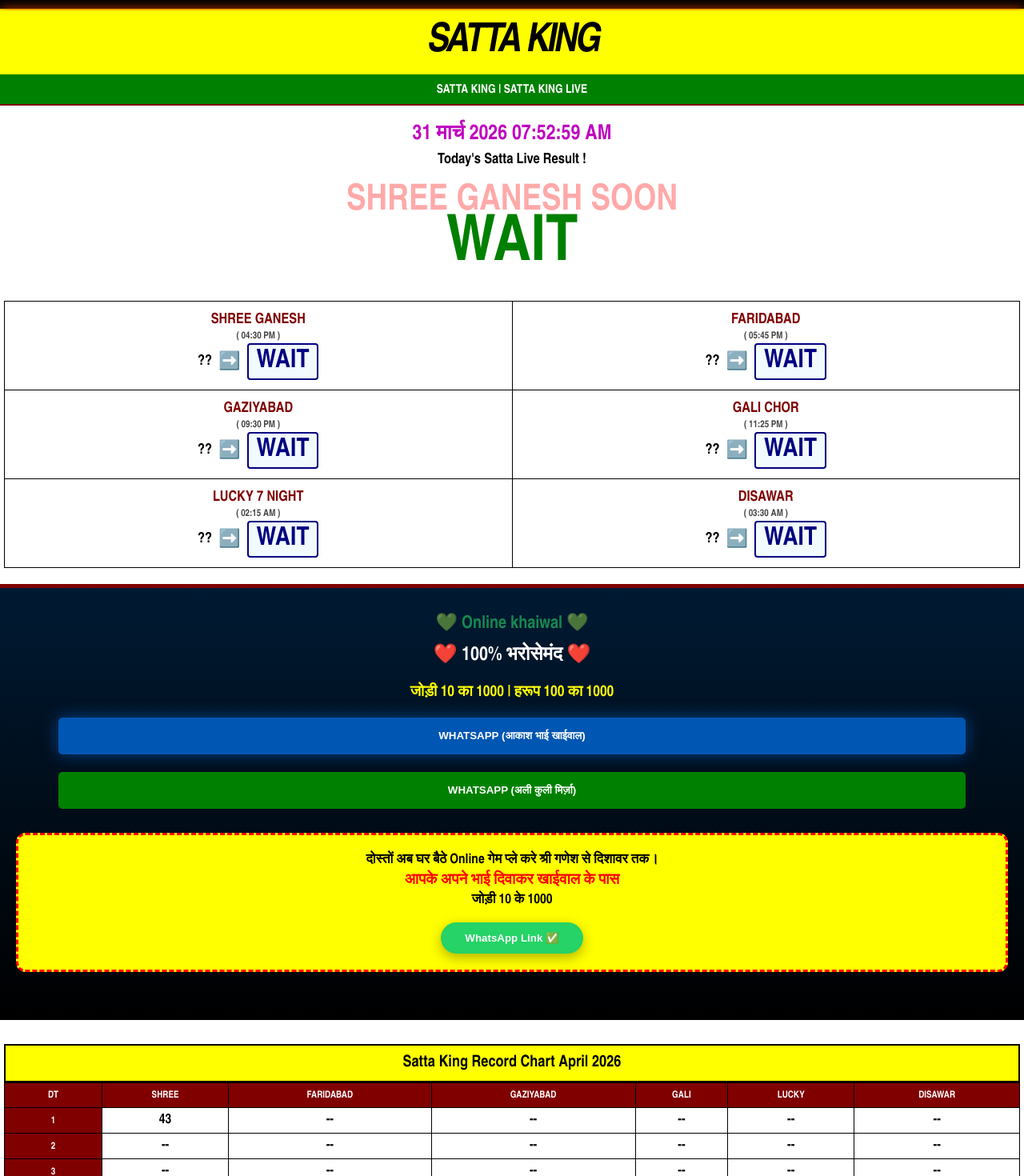
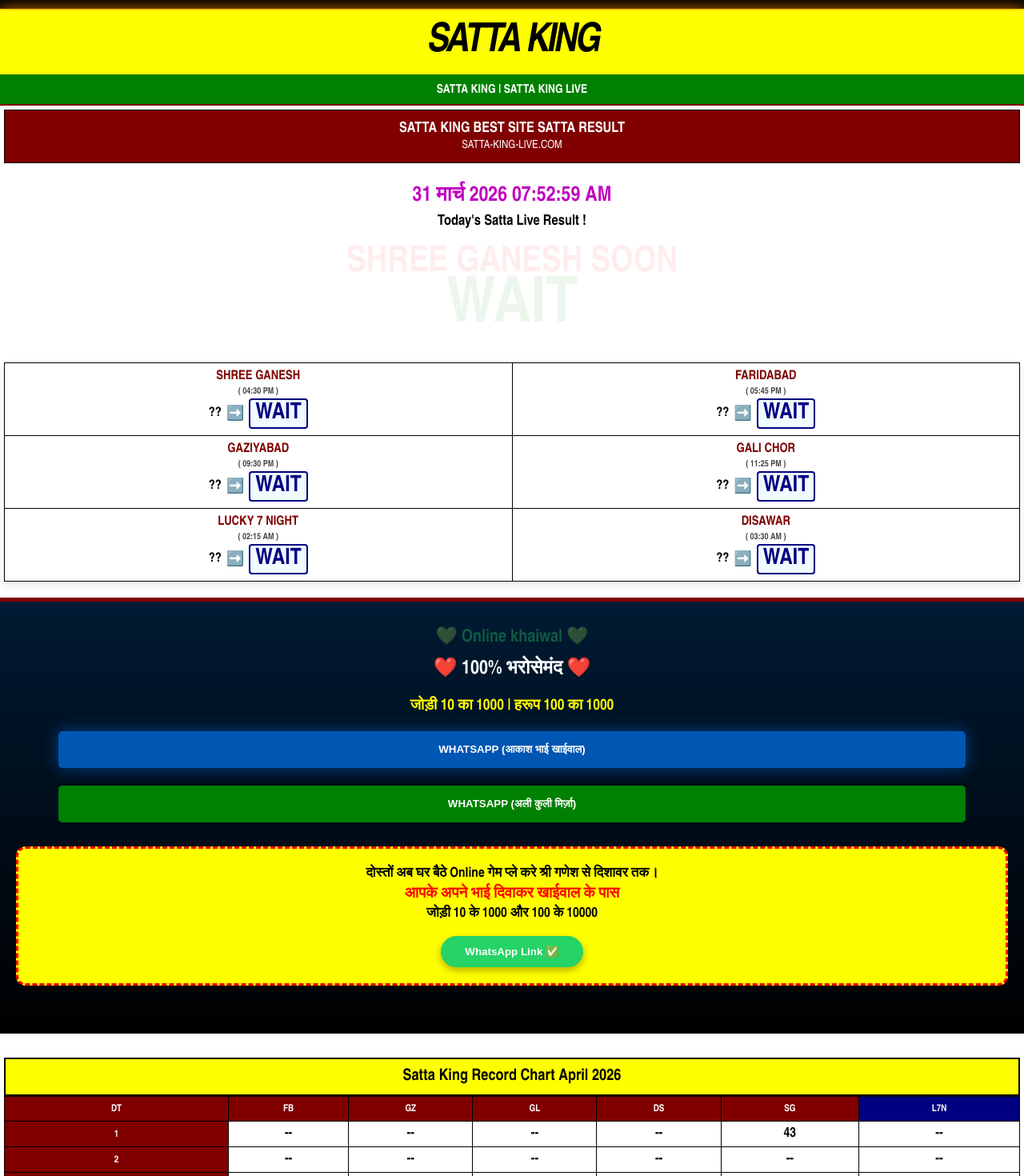
Before and after one commit to diwakar1996developer-rgb/Results-, a Next.js app: page / in a window 1280 px wide. Shown: the part 60-1530 px from the top of the page at 80% size. Built offline with nearby package versions, Linux system fonts and the light colour scheme; no server answers; the database is empty.

Commit message:
Update index.js

```diff
--- a/pages/index.js
+++ b/pages/index.js
@@ -18,6 +18,9 @@ export default function Home() {
         { id: 'ds', name: 'DISAWAR', time: '03:30 AM', h: 3, m: 30 }
     ];
 
+    const currentMonth = "2026-03";
+
+    // मार्च का 100% सटीक डेटा (SG, FB, GZ, GL, DS + LUCKY 7 NIGHT)
     const marchData = [
         { date: '1', sg: '36', fb: '02', gz: '10', gl: '92', ds: '##', l7: '--' },
         { date: '2', sg: '00', fb: '91', gz: '10', gl: '30', ds: '68', l7: '04' },
@@ -72,7 +75,7 @@ export default function Home() {
             const now = new Date();
             const currentMins = now.getHours() * 60 + now.getMinutes();
             let next = gameList.find(g => (g.h * 60 + g.m) > currentMins);
-            if (!next) next = gameList[4]; // Default to L7 if late night
+            if (!next) next = gameList[4];
             setNextGameSoon(next.name + " SOON");
         };
 
@@ -100,7 +103,14 @@ export default function Home() {
     };
 
     const goToWA = (num) => window.open(`https://wa.me/91${num}`, '_blank');
-    const openModal = (t) => setModal({ show: true, title: t.toUpperCase(), content: t === 'privacy' ? 'हम आपकी प्राइवेसी का सम्मान करते हैं।' : 'यह साइट केवल मनोरंजन के लिए है।' });
+    const openModal = (t) => {
+        const contents = {
+            privacy: "हम आपकी प्राइवेसी का सम्मान करते हैं। यह साइट कोई यूजर डेटा कलेक्ट नहीं करती।",
+            disclaimer: "सट्टा जुआ गैरकानूनी हो सकता है। यह साइट केवल मनोरंजन और परिणाम दिखाने के लिए है।",
+            about: "Satta-King-Live.com सबसे तेज़ और सटीक सट्टा परिणाम प्रदान करने वाली वेबसाइट है।"
+        };
+        setModal({ show: true, title: t.toUpperCase(), content: contents[t] });
+    };
 
     return (
         <div style={{ backgroundColor: '#fff', minHeight: '100vh', fontFamily: '"Arial Narrow", sans-serif', textAlign: 'center', margin: 0, padding: 0, overflowX: 'hidden' }}>
@@ -125,39 +135,43 @@ export default function Home() {
             </div>
             <div style={{ backgroundColor: '#008000', color: 'white', padding: '8px', fontWeight: 'bold', fontSize: '15px', borderBottom: '2px solid #800000' }}>SATTA KING | SATTA KING LIVE</div>
 
-            {/* --- DYNAMIC SOON & LATEST RESULT --- */}
+            <div style={{ backgroundColor: '#800000', color: 'white', padding: '12px', margin: '5px', border: '1px solid black' }}>
+                <h2 style={{ fontSize: '18px', margin: 0 }}>SATTA KING BEST SITE SATTA RESULT</h2>
+                <p style={{ fontSize: '14px', margin: '2px 0 0 0' }}>SATTA-KING-LIVE.COM</p>
+            </div>
+
+            {/* --- 2. DYNAMIC LATEST RESULT & TIME --- */}
             <div style={{ padding: '20px 10px' }}>
                 <h3 style={{ color: '#c000c0', fontSize: '26px', fontWeight: 'bold', margin: 0 }}>{displayTime}</h3>
                 <p style={{ fontWeight: 'bold', margin: '5px 0', fontSize: '18px' }}>Today's Satta Live Result !</p>
-
-                <div style={{ marginTop: '15px' }}>
-                    <h2 className="blink-soon" style={{ color: 'red', fontSize: '45px', fontWeight: '900', margin: 0 }}>{latestGame ? latestGame.name : nextGameSoon}</h2>
+                <div className="blink-fast" style={{ marginTop: '15px' }}>
+                    <h2 style={{ color: 'red', fontSize: '45px', fontWeight: '900', margin: 0, textTransform: 'uppercase' }}>{latestGame ? latestGame.name : nextGameSoon}</h2>
                     <div style={{ color: '#008000', fontSize: '80px', fontWeight: '900', marginTop: '-20px' }}>{latestGame ? latestGame.newResult : "WAIT"}</div>
                 </div>
             </div>
 
-            {/* --- COMPACT RESULT BOXES (NO BRACKETS) --- */}
-            <div style={{ display: 'grid', gridTemplateColumns: '1fr 1fr', margin: '0 5px', borderLeft: '1.5px solid black', borderTop: '1.5px solid black' }}>
+            {/* --- 3. COMPACT RESULT BOXES (NO BRACKETS) --- */}
+            <div style={{ display: 'grid', gridTemplateColumns: '1fr 1fr', margin: '0 5px', borderLeft: '1.5px solid black', borderTop: '1.5px solid black', boxShadow: '0 4px 10px rgba(0,0,0,0.1)' }}>
                 {gameList.map((game) => (
-                    <div key={game.id} style={{ borderRight: '1.5px solid black', borderBottom: '1.5px solid black', padding: '12px 2px', backgroundColor: 'white' }}>
-                        <h5 style={{ color: '#800000', fontSize: '18px', fontWeight: '900', margin: 0 }}>{game.name}</h5>
-                        <p style={{ fontSize: '12px', fontWeight: 'bold', margin: '2px 0', color: '#444' }}>( {game.time} )</p>
-                        <div style={{ display: 'flex', alignItems: 'center', justifyContent: 'center', gap: '8px' }}>
-                            <span style={{ fontSize: '18px', fontWeight: 'bold', color: '#000' }}>{getLive(game.id, 'old')}</span>
-                            <span style={{ color: '#5dade2', fontSize: '22px', fontWeight: 'bold' }}>➡️</span>
-                            <div style={{ border: '2.5px solid #000080', padding: '2px 10px', backgroundColor: '#f0faff', borderRadius: '4px' }}>
-                                <span style={{ fontSize: '32px', fontWeight: '900', color: '#000080' }}>{getLive(game.id, 'new')}</span>
+                    <div key={game.id} style={{ borderRight: '1.5px solid black', borderBottom: '1.5px solid black', padding: '8px 2px', backgroundColor: 'white' }}>
+                        <h5 style={{ color: '#800000', fontSize: '16px', fontWeight: '900', margin: 0 }}>{game.name}</h5>
+                        <p style={{ fontSize: '11px', fontWeight: 'bold', margin: '2px 0', color: '#444' }}>( {game.time} )</p>
+                        <div style={{ display: 'flex', alignItems: 'center', justifyContent: 'center', gap: '6px' }}>
+                            <span style={{ fontSize: '16px', fontWeight: 'bold', color: '#000' }}>{getLive(game.id, 'old')}</span>
+                            <span style={{ color: '#5dade2', fontSize: '18px' }}>➡️</span>
+                            <div style={{ border: '2.5px solid #000080', padding: '0 6px', backgroundColor: '#f0faff', borderRadius: '4px' }}>
+                                <span style={{ fontSize: '28px', fontWeight: '900', color: '#000080' }}>{getLive(game.id, 'new')}</span>
                             </div>
                         </div>
                     </div>
                 ))}
             </div>
 
-            {/* --- PROMOTION SECTION --- */}
-            <div className="promo-gradient" style={{ padding: '30px 10px', marginTop: '20px', borderTop: '5px solid #800000' }}>
+            {/* --- 4. ANIMATED PROMOTION --- */}
+            <div style={{ background: 'linear-gradient(to bottom, #001a33, #000)', color: 'white', padding: '30px 10px', marginTop: '20px', borderTop: '5px solid #800000' }}>
                 <h3 className="blink" style={{ color: '#25d366', fontSize: '22px', fontWeight: 'bold', margin: 0 }}>💚 Online khaiwal 💚</h3>
-                <h2 style={{ fontSize: '24px', margin: '10px 0', color: '#fff' }}>❤️ 100% भरोसेमंद ❤️</h2>
-                <p style={{ color: '#ffff00', fontSize: '19px', fontWeight: 'bold' }}>जोड़ी 10 का 1000 | हरूप 100 का 1000</p>
+                <h2 style={{ fontSize: '24px', margin: '10px 0' }}>❤️ 100% भरोसेमंद ❤️</h2>
+                <p style={{ fontSize: '19px', fontWeight: 'bold', color: '#ffff00' }}>जोड़ी 10 का 1000 | हरूप 100 का 1000</p>
 
                 <div style={{ display: 'flex', flexDirection: 'column', gap: '12px', alignItems: 'center', marginTop: '20px' }}>
                     <button onClick={() => goToWA('9650695993')} className="wa-btn-blue glow-btn">WHATSAPP (आकाश भाई खाईवाल)</button>
@@ -168,13 +182,13 @@ export default function Home() {
                     <p style={{ fontSize: '17px', fontWeight: 'bold', margin: 0, lineHeight: '1.4' }}>
                         दोस्तों अब घर बैठे Online गेम प्ले करे श्री गणेश से दिशावर तक। <br/>
                         <span style={{ color: 'red', fontSize: '19px', fontWeight: '900' }}>आपके अपने भाई दिवाकर खाईवाल के पास</span> <br/>
-                        जोड़ी 10 के 1000
+                        जोड़ी 10 के 1000 और 100 के 10000
                     </p>
-                    <button onClick={() => goToWA('9650695993')} style={{ marginTop: '15px', backgroundColor: '#25d366', color: 'white', border: 'none', padding: '12px 30px', borderRadius: '30px', fontWeight: 'bold', cursor: 'pointer', boxShadow: '0 5px 15px rgba(0,0,0,0.3)' }}>WhatsApp Link ✅</button>
+                    <button onClick={() => goToWA('9650695993')} style={{ marginTop: '15px', backgroundColor: '#25d366', color: 'white', border: 'none', padding: '12px 30px', borderRadius: '30px', fontWeight: 'bold', cursor: 'pointer', boxShadow: '0 4px 10px rgba(0,0,0,0.3)' }}>WhatsApp Link ✅</button>
                 </div>
             </div>
 
-            {/* --- APRIL 2026 CHART --- */}
+            {/* --- 5. APRIL 2026 CHART --- */}
             <div style={{ marginTop: '30px', padding: '0 5px' }}>
                 <div style={{ backgroundColor: '#ffff00', padding: '10px', border: '2px solid black', fontWeight: 'bold', fontSize: '20px' }}>Satta King Record Chart April 2026</div>
                 <div style={{ overflowX: 'auto' }}>
@@ -182,7 +196,12 @@ export default function Home() {
                         <thead>
                             <tr style={{ backgroundColor: '#800000', color: 'white' }}>
                                 <th style={{ border: '1.5px solid black', padding: '8px' }}>DT</th>
-                                {gameList.map(g => <th key={g.id} style={{ border: '1.5px solid black', padding: '2px' }}>{g.name.split(' ')[0]}</th>)}
+                                <th style={{ border: '1.5px solid black' }}>FB</th>
+                                <th style={{ border: '1.5px solid black' }}>GZ</th>
+                                <th style={{ border: '1.5px solid black' }}>GL</th>
+                                <th style={{ border: '1.5px solid black' }}>DS</th>
+                                <th style={{ border: '1.5px solid black' }}>SG</th>
+                                <th style={{ border: '1.5px solid black', background: '#000080' }}>L7N</th>
                             </tr>
                         </thead>
                         <tbody>
@@ -191,7 +210,9 @@ export default function Home() {
                                 return (
                                     <tr key={day} style={{ height: '32px' }}>
                                         <td style={{ border: '1.5px solid black', fontWeight: 'bold', backgroundColor: '#800000', color: 'white' }}>{day}</td>
-                                        {gameList.map(g => <td key={g.id} style={{ border: '1.5px solid black', fontWeight: 'bold', fontSize: '17px' }}>{getAprilVal(day, g.id)}</td>)}
+                                        {['fb', 'gz', 'gl', 'ds', 'sg', 'l7'].map(id => (
+                                            <td key={id} style={{ border: '1.5px solid black', fontWeight: 'bold', fontSize: '17px' }}>{getAprilVal(day, id)}</td>
+                                        ))}
                                     </tr>
                                 );
                             })}
@@ -200,7 +221,7 @@ export default function Home() {
                 </div>
             </div>
 
-            {/* --- MARCH 2026 CHART --- */}
+            {/* --- 6. MARCH 2026 CHART (STATIC) --- */}
             <div style={{ marginTop: '40px', padding: '0 5px' }}>
                 <div style={{ backgroundColor: '#ffff00', padding: '10px', border: '2px solid black', fontWeight: 'bold', fontSize: '20px' }}>Satta King Record Chart March 2026</div>
                 <div style={{ overflowX: 'auto' }}>
@@ -208,7 +229,12 @@ export default function Home() {
                         <thead>
                             <tr style={{ backgroundColor: '#800000', color: 'white' }}>
                                 <th style={{ border: '1.5px solid black', padding: '8px' }}>DT</th>
-                                {gameList.map(g => <th key={g.id} style={{ border: '1.5px solid black', padding: '2px' }}>{g.name.split(' ')[0]}</th>)}
+                                <th style={{ border: '1.5px solid black' }}>FB</th>
+                                <th style={{ border: '1.5px solid black' }}>GZ</th>
+                                <th style={{ border: '1.5px solid black' }}>GL</th>
+                                <th style={{ border: '1.5px solid black' }}>DS</th>
+                                <th style={{ border: '1.5px solid black' }}>SG</th>
+                                <th style={{ border: '1.5px solid black', background: '#000080' }}>L7N</th>
                             </tr>
                         </thead>
                         <tbody>
@@ -233,11 +259,18 @@ export default function Home() {
                 <div style={{ display: 'flex', justifyContent: 'center', gap: '10px', marginBottom: '20px' }}>
                     <button onClick={() => openModal('disclaimer')} className="foot-btn">DISCLAIMER</button>
                     <button onClick={() => openModal('privacy')} className="foot-btn">PRIVACY POLICY</button>
+                    <button onClick={() => openModal('about')} className="foot-btn">ABOUT US</button>
+                </div>
+                <div style={{ display: 'grid', gridTemplateColumns: 'repeat(3, 1fr)', gap: '6px', maxWidth: '500px', margin: '0 auto' }}>
+                    {['Satta King VIP', 'Satta King Fast', 'Contact Us', 'About Us', 'Sitemap', 'Lucky 7'].map(b => (
+                        <div key={b} style={{ backgroundColor: '#ffff00', color: '#000', padding: '6px', fontWeight: 'bold', fontSize: '11px', border: '1px solid #000' }}>{b}</div>
+                    ))}
                 </div>
                 <h2 style={{ fontSize: '28px', margin: '25px 0 5px 0', fontWeight: '900', borderTop: '1px solid #333', paddingTop: '15px' }}>SATTA KING LIVE</h2>
                 <p style={{ fontSize: '11px', color: '#666' }}>Copyright © 2018-2026 - SATTA KING LIVE</p>
             </footer>
 
+            {/* --- POP-UP MODAL --- */}
             {modal.show && (
                 <div style={{ position: 'fixed', top: 0, left: 0, width: '100%', height: '100%', backgroundColor: 'rgba(0,0,0,0.8)', zIndex: 10000, display: 'flex', alignItems: 'center', justifyContent: 'center' }}>
                     <div style={{ backgroundColor: '#fff', color: '#000', padding: '30px', borderRadius: '10px', maxWidth: '90%' }}>
@@ -252,6 +285,7 @@ export default function Home() {
                 @keyframes blinker { 50% { opacity: 0; } }
                 .blink { animation: blinker 1s linear infinite; }
                 .blink-soon { animation: blinker 0.6s linear infinite; }
+                .blink-fast { animation: blinker 0.6s linear infinite; }
                 @keyframes glow { 0% { box-shadow: 0 0 10px red; } 50% { box-shadow: 0 0 25px yellow; } 100% { box-shadow: 0 0 10px red; } }
                 .glow-yellow-logo { animation: glow 2s infinite; }
                 .promo-gradient { background: linear-gradient(180deg, #001a33 0%, #000 100%); }
```
